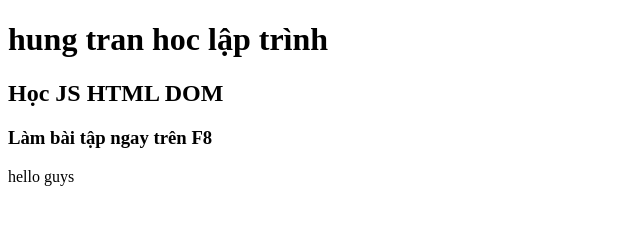
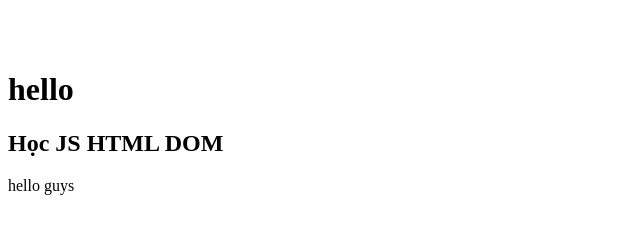
Before and after one commit to Hungdola/demo-git-hub-cua-hung, a plain HTML site: page lesson1/index.html in a window 1280 px wide. Shown: the whole page, without its empty margins (0-640 px from the left). Drawn offline with Linux system fonts and the light colour scheme.

Commit message:
update 4/1/2022

```diff
--- a/lesson1/dom.js
+++ b/lesson1/dom.js
@@ -1,23 +1,17 @@
 // var box1Element = document.getElementsByClassName('heading:first-child')
 // console.log([box1Element])
 
-var headingElement = document.querySelector('h1');
-
-headingElement.title = 'khong hiểu'
-
-headingElement.setAttribute('href','https://www.facebook.com/')
+// var headingElement = document.querySelector('div');
 
 
-console.log(headingElement.getAttribute('href'))
-
-console.log([headingElement])
 
 
-headingElement.innerText = 'hung tran hoc lập trình'
+// headingElement.style = 'color: red'
+// //hoặc
+// headingElement.style.color= 'blue'
+// console.log(headingElement)
 
-var h1TagName = headingElement.localName
-
-var h1NextElementSibling = headingElement.nextElementSibling
-
-console.log(h1TagName)
-console.log(h1NextElementSibling)
+document.querySelector('h1').classList.add('first-heading')
+var he = document.querySelector('h2')
+he.classList.add('second-heading')
+he.classList.remove('test')
--- a/lesson1/index.html
+++ b/lesson1/index.html
@@ -17,15 +17,18 @@
     <!-- <h1 class="heading">chịu luôn 1, test dom nhé</h1> -->
     <!-- <h1 class="heading">chịu luôn 2, test dom nhé</h1> -->
 
-    <h1>Học lập trình tại F8</h1>
+    <h1 style="padding-top: 50px"  onclick="console.log(this)" >
+    <span>hello</span></h1>
 
 
-    <h2>Học JS HTML DOM</h2>
+    <h2 class="test">Học JS HTML DOM</h2>
 
 
-<div>
-    <h3>Làm bài tập ngay trên F8</h3>
-</div>
+    <!-- <div>
+        Text 1
+        <h1>Học JS tại F8</h1>
+        Text 2
+    </div> -->
 
 
     <p>hello guys</p>
```
